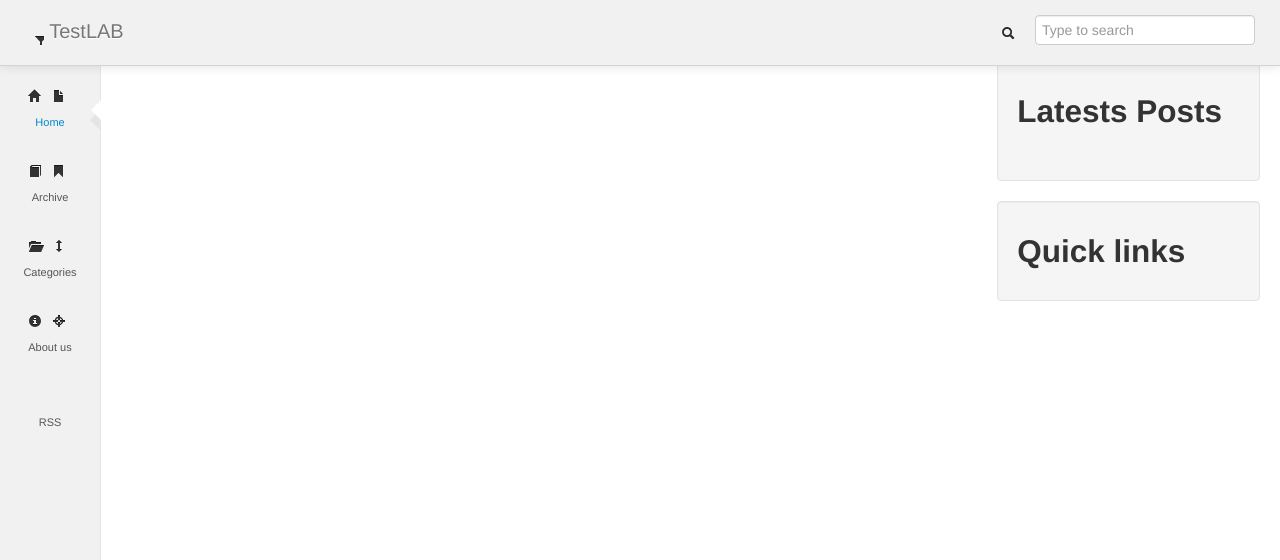
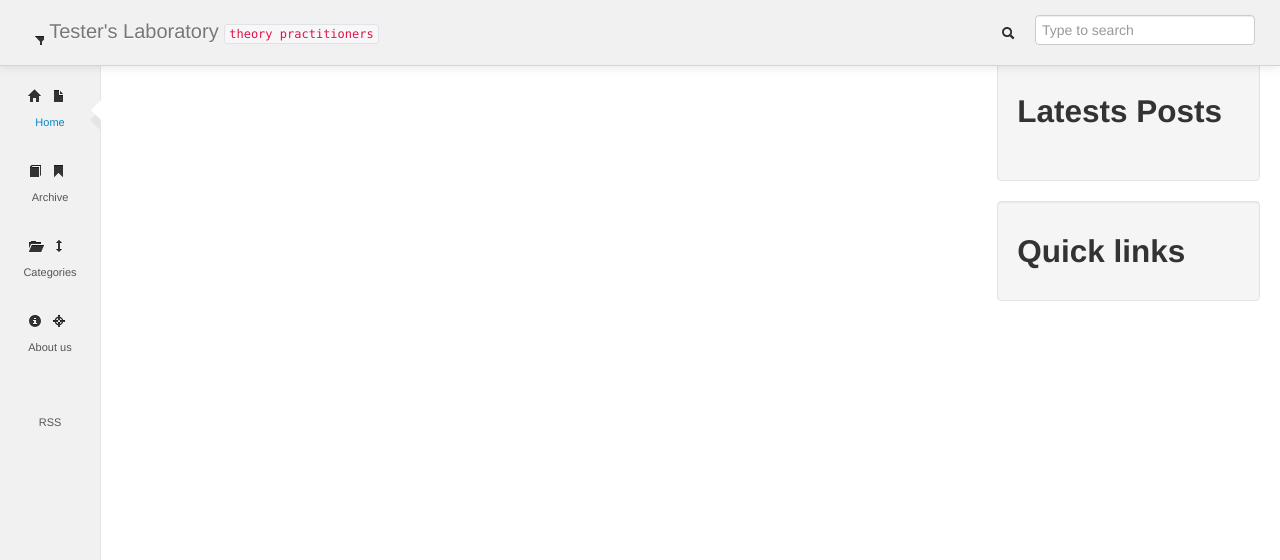
Before and after one commit to skhalymon/testerslab, a Django app: page /blog/ in a window 1280 px wide. Shown: the top 560 px of the page. Run offline with Django 3.2, Linux system fonts and the light colour scheme; data comes from the database, SQL or seed files in the repository; data that the repository does not hold is empty; parts of the project's set-up code (start-up, migrations or seed data) failed here and were passed over; some libraries are stand-ins or nearby versions; some web fonts are replaced.

Commit message:
adding favicon

```diff
--- a/blog/templates/base.html
+++ b/blog/templates/base.html
@@ -3,7 +3,7 @@
 <html lang="en">
   <head>
     <meta charset="utf-8">
-    <title>TestersLab</title>
+    <title>Tester's Laboratory</title>
     <meta name="viewport" content="width=device-width, initial-scale=1.0">
     <meta name="description" content="">
     <meta name="author" content="">
@@ -31,7 +31,10 @@
     <div class="navbar navbar-fixed-top m-header">
       <div class="navbar-inner m-inner">
         <div class="container-fluid">
-          <a class="brand" href={% url index %}><i class="logo icon-beaker icon-large"></i> TestLAB</a>
+          <a class="brand" href={% url index %}>
+            <i class="logo icon-beaker icon-large"></i> Tester's Laboratory
+            <code>theory practitioners</code>
+          </a>
           <form action="{% url search %}" method="get" class="form-search m-search">
             <input type="text" name="q" placeholder="Type to search" class="pull-right">
           </form>
```
Also changed, not shown: blog/static/ico/favicon.ico (added), blog/static/ico/xxx.png (added).
